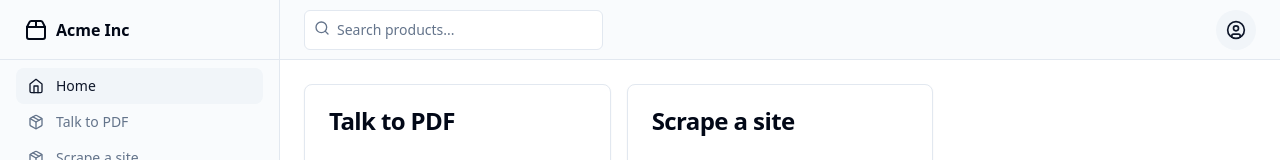
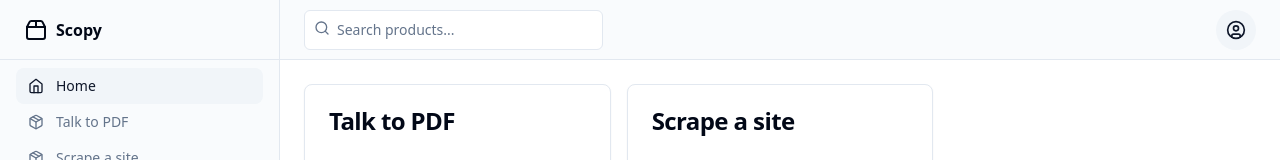
Before and after one commit to GPT-Engineer-App/customizable-base-project, a React (Vite) app: page / in a window 1280 px wide. Shown: the top 160 px of the page. Built offline with nearby package versions, Linux system fonts and the light colour scheme.

Commit message:
Updated company name from "Acme Inc" to "Scopy" in SharedLayout component.

```diff
--- a/src/components/SharedLayout.jsx
+++ b/src/components/SharedLayout.jsx
@@ -47,7 +47,7 @@ function SharedLayout({ children }) {
           <div className="flex h-14 items-center border-b px-4 lg:h-[60px] lg:px-6">
             <a href="/" className="flex items-center gap-2 font-semibold">
               <Package2 className="h-6 w-6" />
-              <span className="">Acme Inc</span>
+              <span className="">Scopy</span>
             </a>
           </div>
           <div className="flex-1">
@@ -85,7 +85,7 @@ function SharedLayout({ children }) {
               <nav className="grid gap-2 text-lg font-medium">
                 <a href="/" className="flex items-center gap-2 text-lg font-semibold">
                   <Package2 className="h-6 w-6" />
-                  <span className="sr-only">Acme Inc</span>
+                  <span className="sr-only">Scopy</span>
                 </a>
                 <a href="/" className={getNavItemClass("/")}>
                   <Home className="h-5 w-5" />
```
